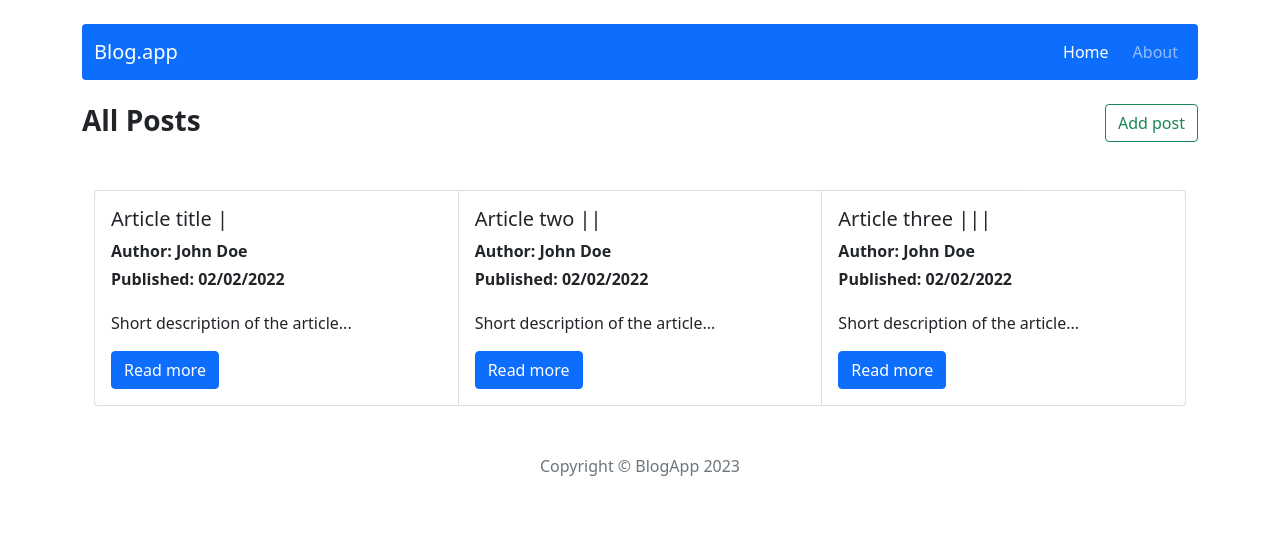
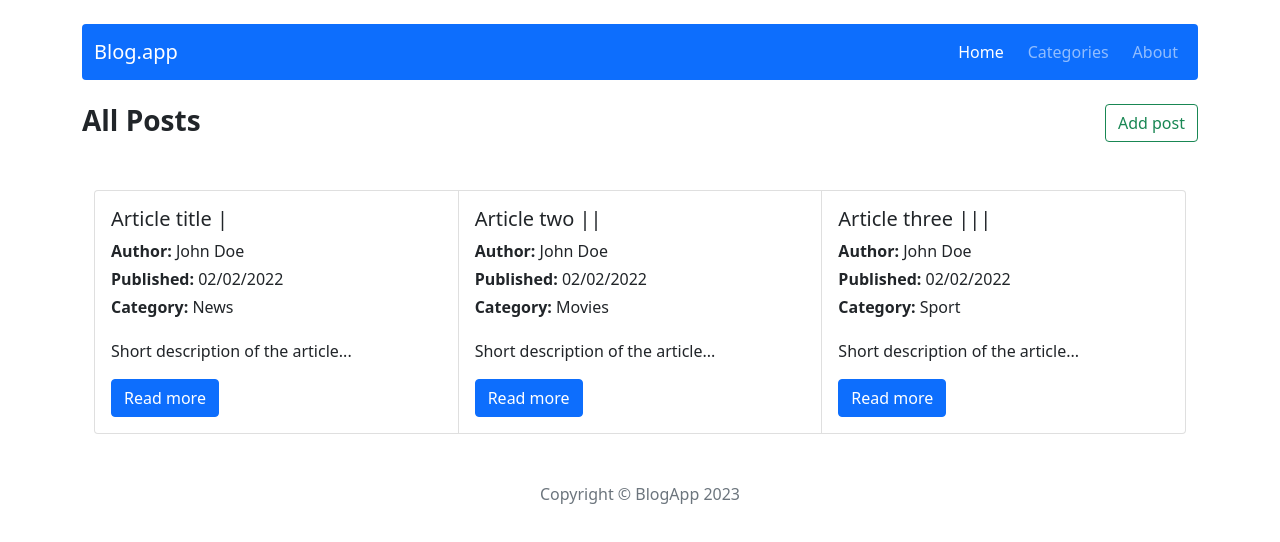
Before and after one commit to GrzeDul/crud-blog, a React (Create React App) app: page / in a window 1280 px wide. Shown: the top 542 px of the page. Built offline with nearby package versions, Linux system fonts and the light colour scheme.

Commit message:
Add categories

```diff
--- a/src/App.js
+++ b/src/App.js
@@ -8,6 +8,8 @@ import PostEdit from './components/pages/PostEdit/PostEdit';
 import Header from './components/views/Header/Header';
 import Footer from './components/views/Footer/Footer';
 import Container from 'react-bootstrap/Container';
+import CategoriesList from './components/pages/CategoriesList/CategoriesList';
+import Category from './components/pages/Category/Category';
 function App() {
   return (
     <Container>
@@ -15,6 +17,8 @@ function App() {
       <Routes>
         <Route path='/' element={<Home />} />
         <Route path='/about' element={<About />} />
+        <Route path='/categories' element={<CategoriesList />} />
+        <Route path='/category/:category' element={<Category />} />
         <Route path='/post/:id' element={<Post />} />
         <Route path='/post/add' element={<PostAdd />} />
         <Route path='/post/edit/:id' element={<PostEdit />} />
--- a/src/components/features/PostCard/PostCard.js
+++ b/src/components/features/PostCard/PostCard.js
@@ -2,20 +2,32 @@ import Button from 'react-bootstrap/Button';
 import Card from 'react-bootstrap/Card';
 import PropTypes from 'prop-types';
 import { Link } from 'react-router-dom';
-const PostCard = ({ author, title, publishedDate, shortDescription, id }) => {
-  console.log(publishedDate);
+const PostCard = ({
+  author,
+  title,
+  publishedDate,
+  shortDescription,
+  id,
+  category,
+}) => {
   return (
     <Card style={{ width: '18rem' }}>
       <Card.Body className='d-flex flex-column'>
         <Card.Title>{title}</Card.Title>
-        <p className='mb-1 text-bold'>
-          <span>Author: {author}</span>
+        <p className='mb-1 '>
+          <span className='text-bold'>Author: </span>
+          {author}
         </p>
-        <p className='mb-1 text-bold'>
-          <span>Published: {publishedDate}</span>
+        <p className='mb-1 '>
+          <span className='text-bold'>Published: </span>
+          {publishedDate}
+        </p>
+        <p className='mb-1'>
+          <span className='text-bold'>Category: </span>
+          {category}
         </p>
         <Card.Text className='my-3'>{shortDescription}</Card.Text>
-        <Link to={`post/${id}`} className='mt-auto'>
+        <Link to={`/post/${id}`} className='mt-auto'>
           <Button variant='primary'>Read more</Button>
         </Link>
       </Card.Body>
@@ -29,6 +41,7 @@ PostCard.propTypes = {
   publishedDate: PropTypes.string.isRequired,
   shortDescription: PropTypes.string.isRequired,
   id: PropTypes.string.isRequired,
+  category: PropTypes.string.isRequired,
 };
 
 export default PostCard;
--- a/src/components/features/PostForm/PostForm.js
+++ b/src/components/features/PostForm/PostForm.js
@@ -3,6 +3,8 @@ import Form from 'react-bootstrap/Form';
 import Row from 'react-bootstrap/Row';
 import Col from 'react-bootstrap/Col';
 import { useState } from 'react';
+import { useSelector } from 'react-redux';
+import { getCategories } from '../../../redux/categoriesRedux';
 import ReactQuill from 'react-quill';
 import 'react-quill/dist/quill.snow.css';
 import PropTypes from 'prop-types';
@@ -17,6 +19,7 @@ const PostForm = ({ action, actionText, ...props }) => {
     publishedDate: props.publishedDate || new Date(),
     author: props.author || '',
     content: props.content || '',
+    category: props.category || '',
     contentError: false,
     dateError: false,
   });
@@ -27,9 +30,12 @@ const PostForm = ({ action, actionText, ...props }) => {
     publishedDate,
     shortDescription,
     content,
+    category,
     contentError,
     dateError,
   } = formData;
+
+  const postsCategories = useSelector(getCategories);
 
   const {
     register,
@@ -48,6 +54,7 @@ const PostForm = ({ action, actionText, ...props }) => {
         publishedDate,
         shortDescription,
         content,
+        category,
       });
     }
   };
@@ -105,6 +112,28 @@ const PostForm = ({ action, actionText, ...props }) => {
           </Form.Group>
         </Col>
       </Row>
+      <Form.Group className='mb-3'>
+        <Form.Label>Category</Form.Label>
+        <Form.Select
+          {...register('category', { required: true })}
+          aria-label='Select post category'
+          onChange={(e) =>
+            setFormData((prev) => ({ ...prev, category: e.target.value }))
+          }
+        >
+          <option value=''>Select category...</option>
+          {postsCategories.map((category) => (
+            <option key={category} value={category}>
+              {category}
+            </option>
+          ))}
+        </Form.Select>
+        {errors.category && (
+          <small className='d-block form-text text-danger mt-2'>
+            Select 1 category
+          </small>
+        )}
+      </Form.Group>
       <Form.Group className='mb-3' controlId='TextareaDescription'>
         <Form.Label>Short description</Form.Label>
         <Form.Control
@@ -152,7 +181,7 @@ PostForm.propTypes = {
   action: PropTypes.func.isRequired,
   title: PropTypes.string,
   author: PropTypes.string,
-  publishedDate: PropTypes.string,
+  publishedDate: PropTypes.object,
   content: PropTypes.string,
   shortDescription: PropTypes.string,
 };
--- a/src/components/features/RenderPosts/RenderPosts.js
+++ b/src/components/features/RenderPosts/RenderPosts.js
@@ -1,15 +1,20 @@
 import Container from 'react-bootstrap/Container';
 import PostCard from '../PostCard/PostCard';
 import CardGroup from 'react-bootstrap/CardGroup';
+import { getAllPosts } from '../../../redux/postsRedux';
 import { useSelector } from 'react-redux';
-import { getAllPosts } from '../../../redux/postsRedux';
 import { dateToString } from '../../../utils';
-const RenderPosts = () => {
-  const posts = useSelector(getAllPosts);
+const RenderPosts = ({
+  selector = getAllPosts,
+  noPostText = 'No posts',
+  category,
+}) => {
+  const posts = useSelector(selector);
+
   return (
     <Container>
       <CardGroup>
-        {posts.length === 0 && <h2 className='m-auto'>No posts</h2>}
+        {posts.length === 0 && <h2 className='m-auto'>{noPostText}</h2>}
         {posts.map((post) => (
           <PostCard
             key={post.id}
--- /dev/null
+++ b/src/components/pages/CategoriesList/CategoriesList.js
@@ -0,0 +1,31 @@
+import ListGroup from 'react-bootstrap/ListGroup';
+import { Link } from 'react-router-dom';
+import { getCategories } from '../../../redux/categoriesRedux';
+import { useSelector } from 'react-redux';
+import Container from 'react-bootstrap/Container';
+import Row from 'react-bootstrap/Row';
+import Col from 'react-bootstrap/Col';
+const CategoriesList = () => {
+  const postsCategories = useSelector((state) => getCategories(state));
+  return (
+    <Container>
+      <Row className='d-flex justify-content-center'>
+        <Col xs='auto' md={6}>
+          <ListGroup>
+            {postsCategories.map((category) => (
+              <Link
+                className='w-100'
+                key={category}
+                to={`/category/${category}`}
+              >
+                <ListGroup.Item className='w-100'>{category}</ListGroup.Item>
+              </Link>
+            ))}
+          </ListGroup>
+        </Col>
+      </Row>
+    </Container>
+  );
+};
+
+export default CategoriesList;
--- /dev/null
+++ b/src/components/pages/Category/Category.js
@@ -0,0 +1,14 @@
+import RenderPosts from '../../features/RenderPosts/RenderPosts';
+import { getPostByCategory } from '../../../redux/postsRedux';
+import { useParams } from 'react-router-dom';
+import { useCallback } from 'react';
+const Category = () => {
+  const { category } = useParams();
+  const selector = useCallback(
+    (state) => getPostByCategory(state, category),
+    []
+  );
+  return <RenderPosts selector={selector} />;
+};
+
+export default Category;
--- a/src/components/pages/Post/Post.js
+++ b/src/components/pages/Post/Post.js
@@ -22,7 +22,7 @@ const Post = () => {
   };
   const postData = useSelector((state) => getPostById(state, id));
   if (!postData) return <Navigate to='/' />;
-  const { title, author, publishedDate, content } = postData;
+  const { title, author, publishedDate, content, category } = postData;
   const convertedPublishedDate = dateToString(publishedDate);
   return (
     <article>
@@ -75,13 +75,22 @@ const Post = () => {
         </Row>
         <Row className='justify-content-md-center'>
           <Col xs lg='7'>
-            <p className='mb-1 text-bold'>
-              <span>Author: {author}</span>
+            <p className='mb-1 '>
+              <span className='text-bold'>Author: </span>
+              {author}
             </p>
-            <p className='mb-1 text-bold'>
-              <span>Published: {convertedPublishedDate}</span>
+            <p className='mb-1'>
+              <span className='text-bold'>Published: </span>
+              {convertedPublishedDate}
             </p>
-            <p className='my-3' dangerouslySetInnerHTML={{ __html: content }} />
+            <p className='mb-1'>
+              <span className='text-bold'>Category: </span>
+              {category}
+            </p>
+            <p
+              className='my-3 text-break'
+              dangerouslySetInnerHTML={{ __html: content }}
+            />
           </Col>
         </Row>
       </Container>
--- a/src/components/views/NavBar/NavBar.js
+++ b/src/components/views/NavBar/NavBar.js
@@ -17,6 +17,9 @@ const NavBar = () => {
           <Nav.Link as={NavLink} to='/' className='ms-2'>
             Home
           </Nav.Link>
+          <Nav.Link as={NavLink} to='/categories' className='ms-2'>
+            Categories
+          </Nav.Link>
           <Nav.Link as={NavLink} to='/about' className='ms-2'>
             About
           </Nav.Link>
--- /dev/null
+++ b/src/redux/categoriesRedux.js
@@ -0,0 +1,14 @@
+//selectors
+export const getCategories = ({ categories }) => categories;
+// actions
+const createActionName = (actionName) => `app/categories/${actionName}`;
+// action creators
+
+const categoriesReducer = (statePart = [], action) => {
+  switch (action.type) {
+    default:
+      return statePart;
+  }
+};
+
+export default categoriesReducer;
--- a/src/redux/initialState.js
+++ b/src/redux/initialState.js
@@ -7,6 +7,7 @@ const initialState = {
       content: 'Main content of the article',
       publishedDate: new Date(2022, 1, 2),
       author: 'John Doe',
+      category: 'News',
     },
     {
       id: '2',
@@ -15,6 +16,7 @@ const initialState = {
       content: 'Main content of the article',
       publishedDate: new Date(2022, 1, 2),
       author: 'John Doe',
+      category: 'Movies',
     },
     {
       id: '3',
@@ -23,8 +25,10 @@ const initialState = {
       content: 'Main content of the article',
       publishedDate: new Date(2022, 1, 2),
       author: 'John Doe',
+      category: 'Sport',
     },
   ],
+  categories: ['Sport', 'Movies', 'News'],
 };
 
 export default initialState;
--- a/src/redux/postsRedux.js
+++ b/src/redux/postsRedux.js
@@ -1,8 +1,13 @@
 import shortid from 'shortid';
+
 //selectors
 export const getAllPosts = ({ posts }) => posts;
 export const getPostById = ({ posts }, id) =>
   posts.find((post) => post.id === id);
+
+export const getPostByCategory = ({ posts }, category) =>
+  posts.filter((post) => post.category === category);
+
 // actions
 const createActionName = (actionName) => `app/posts/${actionName}`;
 const DELETE_POST = createActionName('DELETE_POST');
--- a/src/redux/store.js
+++ b/src/redux/store.js
@@ -1,9 +1,11 @@
 import { createStore, combineReducers } from 'redux';
 import initialState from './initialState';
 import postsReducer from './postsRedux';
+import categoriesReducer from './categoriesRedux';
 
 const subreducers = {
   posts: postsReducer,
+  categories: categoriesReducer,
 };
 
 const reducer = combineReducers(subreducers);
```
